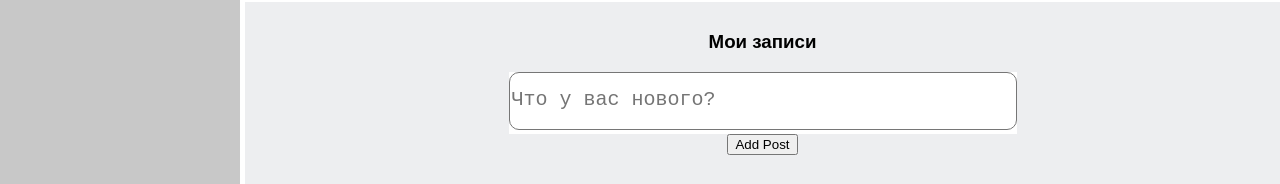
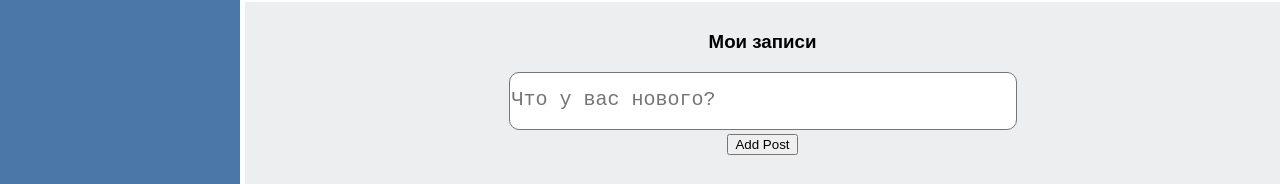
Before and after one commit to SOUTHYYY/test_react_social_web, a React (Create React App) app: page /profile in a window 1280 px wide. Shown: the part 1237-1421 px from the top of the page. Built offline with nearby package versions, Linux system fonts and the light colour scheme.

Commit message:
change colors

```diff
--- a/src/components/Navbar/Navbar.module.css
+++ b/src/components/Navbar/Navbar.module.css
@@ -1,6 +1,6 @@
 .nav {
   grid-area: n;
-  background-color: #c8c8c8;
+  background: #4a76a8;
   padding: 30px;
 }
 
--- a/src/components/Profile/MyPosts/MyPosts.module.css
+++ b/src/components/Profile/MyPosts/MyPosts.module.css
@@ -16,7 +16,7 @@
     padding-bottom: 75px;
 }
 .wrapper_textArea{
-    background-color: #fff;
+    background: #edeef0;
 }
 .textArea{
     background-color: #fff;
@@ -27,6 +27,7 @@
     resize: none;
     font-size: 20px;
     line-height: 50px;
+
 
 }
  /* Отключил подсвечивание у textarea */
```
